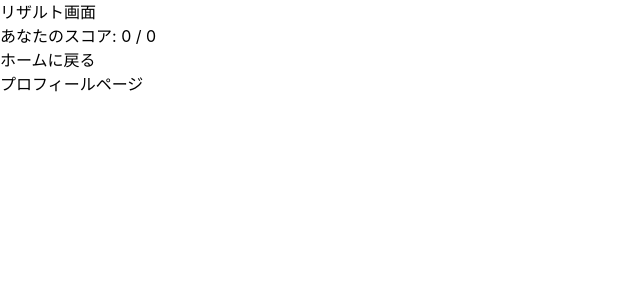
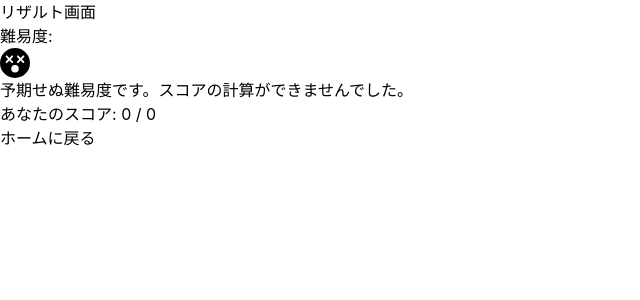
Before and after one commit to shunmakk/frontend-coliseum, a React (Create React App) app in the folder client/: page /complete in a window 1280 px wide. Shown: the top 300 px of the page, without its empty margins (0-640 px from the left). Built offline with nearby package versions, Linux system fonts and the light colour scheme; no server answers; sample sign-in values are in the browser's storage.

Commit message:
update:difficultyもstate内にぶち込んでデータを渡す

```diff
--- a/client/src/Components/Modal.tsx
+++ b/client/src/Components/Modal.tsx
@@ -8,7 +8,7 @@ interface ModalProps {
   explanation: boolean;
 }
 
-const Modal: React.FC<ModalProps> = ({ show, onClose, children }) => {
+const Modal: React.FC<ModalProps> = ({ show, children }) => {
   if (!show) return null;
 
   return (
--- a/client/src/Page/main/Complete.tsx
+++ b/client/src/Page/main/Complete.tsx
@@ -1,21 +1,27 @@
 import React from "react";
-import { useLocation, useNavigate } from "react-router-dom";
+import { useLocation } from "react-router-dom";
 import BackHomeButton from "../../Components/BackHomeButton";
+import ResultFace from "../../Components/ResultFace";
+import ResultMessage from "../../Components/ResultMessage";
 
 const Complete: React.FC = () => {
   const location = useLocation();
-  const navigate = useNavigate();
-  const { score = 0, total = 0 } =
-    (location.state as { score?: number; total?: number }) || {};
+  const {
+    score = 0,
+    total = 0,
+    difficulty,
+  } = (location.state as { score?: number; total?: number; difficulty?: string }) || {};
 
   return (
     <div>
       <h1>リザルト画面</h1>
+      <p>難易度:{difficulty}</p>
+      <ResultFace score={score} />
+      <ResultMessage score={score} difficulty={difficulty} />
       <p>
         あなたのスコア: {score} / {total}
       </p>
       <BackHomeButton />
-      <button onClick={() => navigate("/profile")}>プロフィールページ</button>
     </div>
   );
 };
--- a/client/src/Page/main/Quiz.tsx
+++ b/client/src/Page/main/Quiz.tsx
@@ -151,7 +151,7 @@ const Quiz: React.FC = () => {
     }
     localStorage.removeItem(QUIZ_STATE_KEY);
     navigate("/complete", {
-      state: { score: quizState.score, total: quizState.questions.length },
+      state: { score: quizState.score, total: quizState.questions.length, difficulty: difficulty },
     });
   };
 
```
